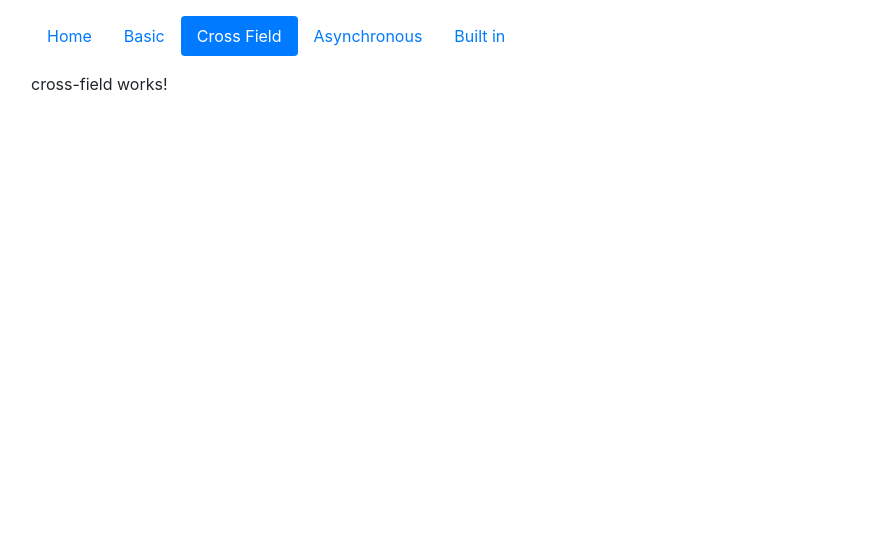
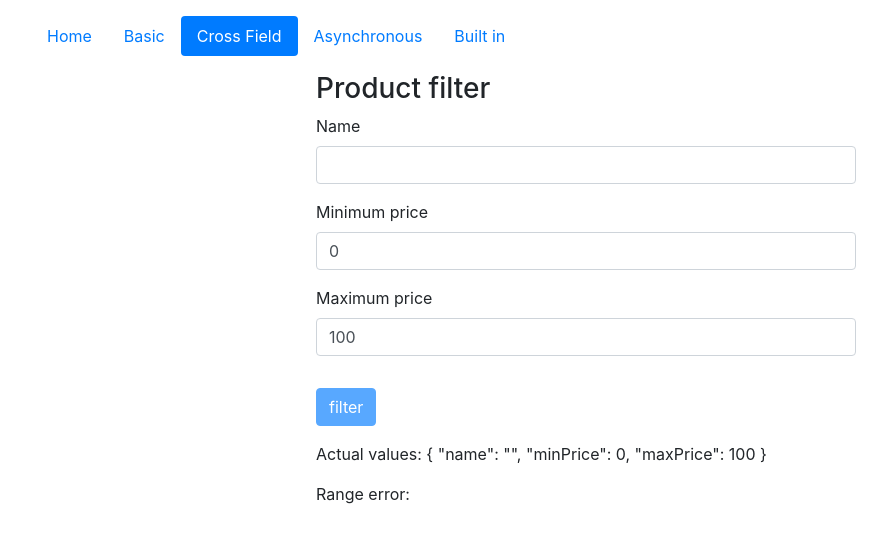
Before and after one commit to cherryApp/abesse, an Angular app in the folder form-validation/: page /cross-field in a window 1280 px wide. Shown: the top 542 px of the page, without its empty margins (54-941 px from the left). Built offline with nearby package versions, Linux system fonts and the light colour scheme.

Commit message:
Feat: cross field validation has been done.

```diff
--- a/form-validation/src/app/app.module.ts
+++ b/form-validation/src/app/app.module.ts
@@ -10,6 +10,7 @@ import { AsyncComponent } from './page/async/async.component';
 import { BuiltInComponent } from './page/built-in/built-in.component';
 import { HomeComponent } from './page/home/home.component';
 import { NavComponent } from './common/nav/nav.component';
+import { RangeValidatorDirective } from './common/validator/range-validator.directive';
 
 @NgModule({
   declarations: [
@@ -20,6 +21,7 @@ import { NavComponent } from './common/nav/nav.component';
     BuiltInComponent,
     HomeComponent,
     NavComponent,
+    RangeValidatorDirective,
   ],
   imports: [
     BrowserModule,
--- /dev/null
+++ b/form-validation/src/app/common/validator/range-validator.directive.ts
@@ -0,0 +1,30 @@
+import { Directive } from '@angular/core';
+import { ValidatorFn, FormGroup, ValidationErrors, Validator, AbstractControl, NG_VALIDATORS } from '@angular/forms';
+
+/** Export validation function for use to reactive forms too. */
+export const rangeValidatorFn: ValidatorFn = (control: FormGroup): ValidationErrors | null => {
+  const min = control.get('minPrice');
+  const max = control.get('maxPrice');
+
+  if (!min || !max) {
+    return null;
+  }
+
+  return max.value <= min.value ? {rangeError: true} : null;
+};
+
+@Directive({
+  selector: '[appRangeValidator]',
+  providers: [{
+    provide: NG_VALIDATORS,
+    useExisting: RangeValidatorDirective,
+    multi: true
+  }],
+})
+export class RangeValidatorDirective implements Validator {
+
+  validate(control: AbstractControl): ValidationErrors {
+    return rangeValidatorFn(control);
+  }
+
+}
--- a/form-validation/src/app/page/cross-field/cross-field.component.html
+++ b/form-validation/src/app/page/cross-field/cross-field.component.html
@@ -1 +1,67 @@
-<p>cross-field works!</p>
+<div class="row">
+  <div class="col-12 col-md-6 offset-md-3">
+    <h3>Product filter</h3>
+    <form
+      #filterForm="ngForm"
+      (ngSubmit)="onSubmit(filterForm)"
+      appRangeValidator
+      class="form"
+    >
+      <div class="form-group">
+        <label>Name</label>
+        <input
+          name="name"
+          [(ngModel)]="filter.name"
+          required
+          type="text"
+          class="form-control"
+        >
+        <p
+          *ngIf="filterForm.form.controls.name?.invalid && filterForm.form.controls.name?.touched"
+          class="text-danger text-sm"
+        >Name is required.</p>
+      </div>
+      <div class="form-group">
+        <label>Minimum price</label>
+        <input
+          #minPriceInput
+          name="minPrice"
+          [(ngModel)]="filter.minPrice"
+          required
+          type="number"
+          class="form-control"
+        >
+        <p
+          *ngIf="filterForm.errors?.rangeError"
+          class="text-danger text-sm"
+        >The minimum value must be lower than the maximum value.</p>
+      </div>
+      <div class="form-group">
+        <label>Maximum price</label>
+        <input
+          #maxPriceInput
+          name="maxPrice"
+          [(ngModel)]="filter.maxPrice"
+          required
+          type="number"
+          class="form-control"
+        >
+        <p
+          *ngIf="filterForm.errors?.rangeError"
+          class="text-danger text-sm"
+        >The minimum value must be lower than the maximum value.</p>
+      </div>
+      <button
+        [disabled]="filterForm.form.invalid"
+        type="submit"
+        class="btn btn-primary mt-3 mb-3"
+      > filter </button>
+      <p>
+        Actual values: {{ filterForm.value | json }}
+      </p>
+      <p>
+        Range error: {{ filterForm.errors?.rangeError }}
+      </p>
+    </form>
+  </div>
+</div>
--- a/form-validation/src/app/page/cross-field/cross-field.component.ts
+++ b/form-validation/src/app/page/cross-field/cross-field.component.ts
@@ -1,4 +1,5 @@
 import { Component, OnInit } from '@angular/core';
+import { NgForm } from '@angular/forms';
 
 @Component({
   selector: 'app-cross-field',
@@ -7,9 +8,23 @@ import { Component, OnInit } from '@angular/core';
 })
 export class CrossFieldComponent implements OnInit {
 
+  filter: {[propname: string]: string | number} = {
+    name: '',
+    minPrice: 0,
+    maxPrice: 100
+  };
+
   constructor() { }
 
   ngOnInit() {
   }
 
+  onSubmit(ngForm: NgForm): void {
+    if (ngForm.invalid) {
+      return;
+    }
+
+    console.log(ngForm.value);
+  }
+
 }
```
Also changed, not shown: 1 other file (tests, documents, lock files or other folders).
